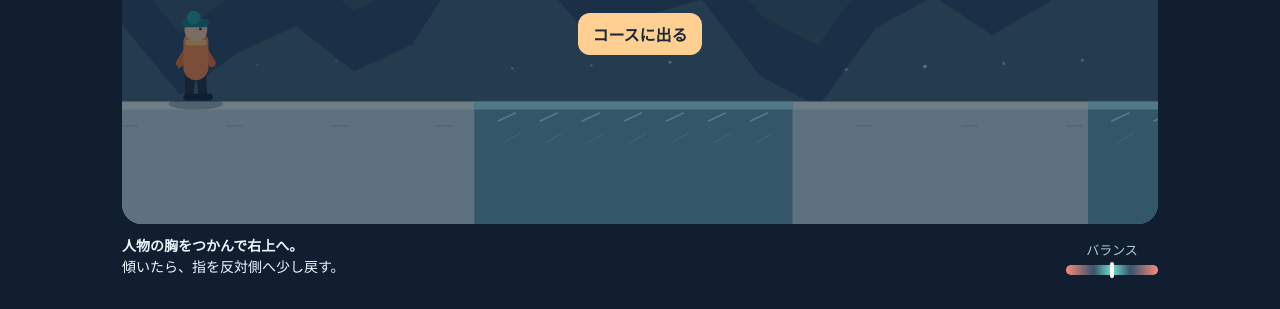
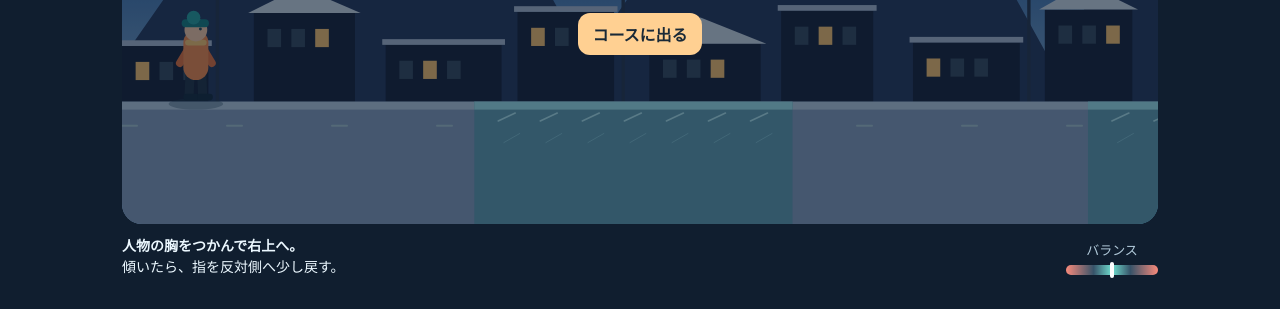
Before and after one commit to takao2704/icewalk, a plain HTML site: page index.html in a window 1280 px wide. Shown: the part 491-800 px from the top of the page. Drawn offline with Linux system fonts and the light colour scheme; animation ran at ten frames a second.

Commit message:
Set ICEWALK in Furano at dawn and finish on the blue bridge

```diff
--- a/index.html
+++ b/index.html
@@ -2,7 +2,7 @@
 <html lang="ja"><head><meta charset="utf-8"><meta name="viewport" content="width=device-width,initial-scale=1,viewport-fit=cover"><meta name="theme-color" content="#101e2f"><title>ICEWALK｜凍結路横断選手権</title>
 <meta name="description" content="凍った道を渡るだけのタイムトライアル。指で引っぱって、転ばずゴールへ。">
 <meta property="og:title" content="ICEWALK｜凍結路横断選手権">
-<meta property="og:description" content="凍った道を渡るだけ。わざわざタイムを計ります。">
+<meta property="og:description" content="凍った道を渡るだけ。夜明け前の富良野。ゴールは青い橋。">
 <meta property="og:type" content="website">
 <meta property="og:url" content="https://takao2704.github.io/icewalk/">
 <style>
@@ -19,10 +19,10 @@
 .overlay .share{color:#eaf7ff;background:#20394b;border:1px solid #6995a7}
 .share-status{min-height:1.4em;font-size:14px;color:#e3f3fc}
 </style></head><body><main class="game">
-<header><div><h1>ICEWALK</h1><small>凍結路横断選手権</small></div><button id="reset">リセット</button></header>
+<header><div><h1>ICEWALK</h1><small>凍結路横断選手権 · 富良野</small></div><button id="reset">リセット</button></header>
 <div class="stats"><div><small>タイム</small><b id="time">0.00</b></div><div><small>ベスト</small><b id="best">—</b></div><div><small>転倒</small><b id="falls">0</b></div></div>
 <div class="track" role="progressbar" aria-label="コース進捗" aria-valuemin="0" aria-valuemax="100" aria-valuenow="0"><i id="progress"></i></div>
-<div class="stage"><canvas id="scene" aria-label="人物をつかんで歩くコース"></canvas><div id="surface" class="surface">雪道</div><div id="overlay" class="overlay"><strong id="headline">凍った道を渡るだけ。</strong><p id="description">わざわざタイムを計ります。</p><p id="detail" class="detail" hidden></p><div class="result-actions"><button id="start">コースに出る</button><button id="share" class="share" hidden>歩行記録を送る</button></div><p id="share-status" class="share-status" role="status" hidden></p></div></div>
+<div class="stage"><canvas id="scene" aria-label="人物をつかんで歩くコース"></canvas><div id="surface" class="surface">雪道</div><div id="overlay" class="overlay"><strong id="headline">凍った道を渡るだけ。</strong><p id="description">夜明け前の富良野。ゴールは青い橋。</p><p id="detail" class="detail" hidden></p><div class="result-actions"><button id="start">コースに出る</button><button id="share" class="share" hidden>歩行記録を送る</button></div><p id="share-status" class="share-status" role="status" hidden></p></div></div>
 <footer><p><b>人物の胸をつかんで右上へ。</b><br>傾いたら、指を反対側へ少し戻す。</p><div class="meter"><small>バランス</small><div class="rail"><i id="balance"></i></div></div></footer>
 </main><script>
 const byId = id => document.getElementById(id);
@@ -109,15 +109,15 @@ function update(dt,now) {
       record ? '前回ベストを '+format(previousBest-elapsed)+' 更新' :
       elapsed===previousBest ? '自己ベストと同タイム' : '自己ベストより '+format(elapsed-previousBest)+' 遅い';
     if(record){best=elapsed;try{localStorage.setItem('icewalk-best-v1',String(best));}catch{}}
-    show(previousBest===null || !record ? '横断完了' : '自己ベスト更新',format(elapsed),'もう一度',gap+' ／ '+fallReport(falls));
+    show(previousBest===null || !record ? '青い橋に到着' : '自己ベスト更新',format(elapsed),'もう一度',gap+' ／ '+fallReport(falls));
   }
 }
 function avatarX(){return x*scale-Math.max(0,x*scale-width*.32);}
 function fallReport(count) {
-  return count === 0 ? '無傷で対岸に到着' : '転倒 '+count+' 回。なんとか対岸に到着';
+  return count === 0 ? '無傷で青い橋に到着' : '転倒 '+count+' 回。なんとか青い橋に到着';
 }
 function resultText(time, count) {
-  return '【凍結路横断選手権】'+format(time)+' ／ '+fallReport(count);
+  return '【凍結路横断選手権・富良野】'+format(time)+' ／ '+fallReport(count);
 }
 function show(title,description,label,detail=''){
   byId('headline').textContent=title;byId('description').textContent=description;
@@ -135,27 +135,101 @@ function line(x1,y1,x2,y2,color,w){
 }
 function fill(color,x,y,w,h){ctx.fillStyle=color;ctx.fillRect(x,y,w,h);}
 function disk(color,x,y,r){ctx.fillStyle=color;ctx.beginPath();ctx.arc(x,y,r,0,Math.PI*2);ctx.fill();}
+function blend(from,to,amount){
+  return 'rgb('+from.map((value,i)=>Math.round(value+(to[i]-value)*amount)).join(',')+')';
+}
+function silhouette(color,points){
+  ctx.fillStyle=color;
+  ctx.beginPath();
+  ctx.moveTo(...points[0]);
+  for(const point of points.slice(1)) ctx.lineTo(...point);
+  ctx.closePath();
+  ctx.fill();
+}
+function drawFurano(dawn){
+  const sky=ctx.createLinearGradient(0,0,0,ground);
+  sky.addColorStop(0,blend([12,29,79],[108,159,196],dawn));
+  sky.addColorStop(.55,blend([37,93,165],[176,202,219],dawn));
+  sky.addColorStop(1,blend([136,173,208],[255,199,150],dawn));
+  fill(sky,0,0,width,ground+1);
+  const sunX=width*.8, sunY=ground*(.72-dawn*.24);
+  const glow=ctx.createRadialGradient(sunX,sunY,0,sunX,sunY,ground*.62);
+  glow.addColorStop(0,'rgba(255,194,117,'+dawn*.48+')');
+  glow.addColorStop(1,'rgba(255,194,117,0)');
+  fill(glow,0,0,width,ground);
+  if(dawn>.57){
+    ctx.globalAlpha=(dawn-.57)/.43;
+    disk('#fff0c5',sunX,sunY,15*scale);
+    ctx.globalAlpha=1;
+  }
+
+  // Distant snowy ski slopes stay visible above the low town buildings.
+  const ridgeY=ground*.68;
+  const mountain=blend([37,53,91],[90,94,116],dawn);
+  const snow=blend([94,114,164],[255,203,146],dawn);
+  const span=408*scale;
+  const offset=camera*.19;
+  for(let i=Math.floor(offset/span)-1;i<=(offset+width)/span;i++){
+    const left=i*span-offset;
+    const peak=(u,v)=>[left+u*scale,ridgeY+v*ground];
+    silhouette(mountain,[peak(0,.21),peak(55,-.02),peak(116,-.17),peak(166,-.10),peak(230,-.30),peak(286,-.24),peak(340,-.15),peak(408,.21),peak(408,.34),peak(0,.34)]);
+    silhouette(snow,[peak(59,-.03),peak(116,-.17),peak(166,-.10),peak(145,-.085),peak(129,-.12),peak(118,-.04),peak(106,-.115)]);
+    silhouette(snow,[peak(170,-.11),peak(230,-.30),peak(286,-.24),peak(340,-.15),peak(302,-.166),peak(280,-.205),peak(269,-.12),peak(294,-.04),peak(314,-.01),peak(282,-.022),peak(249,-.124),peak(237,-.241),peak(215,-.184),peak(203,-.099),peak(192,-.142)]);
+  }
+
+  const lot=116*scale;
+  const townOffset=camera*.72;
+  for(let i=Math.floor(townOffset/lot)-1;i<=(townOffset+width)/lot;i++){
+    if(i<0||i*116>1550) continue;
+    const left=i*lot-townOffset;
+    const roof=ground-(49+(i*29)%57)*scale, buildingWidth=(76+(i*13)%30)*scale;
+    fill(blend([21,30,53],[112,106,112],dawn),left,roof,buildingWidth,ground-roof);
+    if(i%3===1){
+      silhouette('#d2dde9',[[left-5*scale,roof],[left+buildingWidth*.46,roof-23*scale],[left+buildingWidth+5*scale,roof]]);
+    }else fill('#aebcd2',left-3*scale,roof-5*scale,buildingWidth+6*scale,5*scale);
+    for(let j=0;j<3;j++){
+      fill((i+j)%3===0 ? blend([255,196,110],[157,130,106],dawn) : '#35465c',left+(12+j*21)*scale,roof+14*scale,12*scale,16*scale);
+    }
+    if(i%3===0){
+      const pole=left+buildingWidth+8*scale, top=ground-133*scale;
+      line(pole,ground,pole,top,'#27344c',3*scale);
+      line(pole,top+5*scale,pole+14*scale,top+5*scale,'#27344c',2*scale);
+      disk(blend([255,187,89],[197,181,164],dawn),pole+14*scale,top+7*scale,3*scale);
+      ctx.beginPath();
+      ctx.moveTo(pole,top+15*scale);
+      ctx.quadraticCurveTo(pole+lot*1.5,top+50*scale,pole+lot*3,top+15*scale);
+      ctx.strokeStyle='#27344c9c';ctx.lineWidth=1;ctx.stroke();
+    }
+  }
+}
+function drawBlueBridge(){
+  const left=(finish-220)*scale-camera, span=300*scale;
+  if(left>width||left+span<0) return;
+  const archHeight=112*scale;
+  for(let i=0;i<=10;i++){
+    const t=i/10, post=left+span*t;
+    const top=ground-4*t*(1-t)*archHeight;
+    line(post,ground,post,top,'#e1ebef',3*scale);
+  }
+  ctx.beginPath();
+  ctx.moveTo(left,ground);
+  ctx.quadraticCurveTo(left+span/2,ground-2*archHeight,left+span,ground);
+  ctx.strokeStyle='#2454a0';ctx.lineWidth=14*scale;ctx.stroke();
+  ctx.beginPath();
+  ctx.moveTo(left,ground-5*scale);
+  ctx.quadraticCurveTo(left+span/2,ground-2*archHeight-5*scale,left+span,ground-5*scale);
+  ctx.strokeStyle='#e3eff6';ctx.lineWidth=3*scale;ctx.stroke();
+  line(left,ground-21*scale,left+span,ground-21*scale,'#edf2f5',4*scale);
+  line(left,ground,left+span,ground,'#2f61a3',8*scale);
+}
 function draw(){
   camera=Math.max(0,x*scale-width*.32);
-  const sky=ctx.createLinearGradient(0,0,0,height);sky.addColorStop(0,'#152b49');sky.addColorStop(1,'#537787');
-  fill(sky,0,0,width,height);
-  disk('#ffe4b4',width*.76,height*.19,22*scale);
-  for(let layer=0;layer<2;layer++){
-    ctx.beginPath();ctx.moveTo(0,ground);
-    for(let i=-1;i<=Math.ceil(width/58)+1;i++){
-      const p=i*58-(camera*(layer?.25:.12)%58), n=i+Math.floor(camera*(layer?.25:.12)/58);
-      const ridge=.49+layer*.12+(Math.sin(n*1.74)+Math.sin(n*.67))*.085;
-      ctx.lineTo(p,height*ridge);
-    }
-    ctx.lineTo(width,ground+4);ctx.lineTo(0,ground+4);ctx.fillStyle=layer?'#426578':'#304c68';ctx.fill();
-  }
-  for(let i=0;i<52;i++){
-    const px=((i*149.25-camera*.16)%(width+44)+width+44)%(width+44)-22;
-    const py=((i*71.31)%(ground*.92));
-    disk(i%4?'#c5e0ec88':'#e8fbffbd',px,py,1+i%3*.39);
-  }
-  fill('#bfd7df',0,ground,width,height-ground);
-  fill('#e4f1f4',0,ground,width,7*scale);
+  const progress=clamp((x-65)/(finish-65),0,1);
+  const dawn=progress*progress*(3-2*progress);
+  drawFurano(dawn);
+  drawBlueBridge();
+  fill(blend([137,159,192],[202,217,225],dawn),0,ground,width,height-ground);
+  fill(blend([189,209,228],[249,247,237],dawn),0,ground,width,7*scale);
   for(const [a,b] of ice){
     const left=a*scale-camera,right=b*scale-camera;
     if(right<0||left>width)continue;
@@ -282,6 +356,6 @@ byId('share').onclick=async()=>{
     }
   }
 };
-byId('reset').onclick=()=>{reset('intro');show('凍った道を渡るだけ。','わざわざタイムを計ります。','コースに出る');};
+byId('reset').onclick=()=>{reset('intro');show('凍った道を渡るだけ。','夜明け前の富良野。ゴールは青い橋。','コースに出る');};
 new ResizeObserver(resize).observe(canvas);resize();reset('intro');requestAnimationFrame(frame);
 </script></body></html>
```
